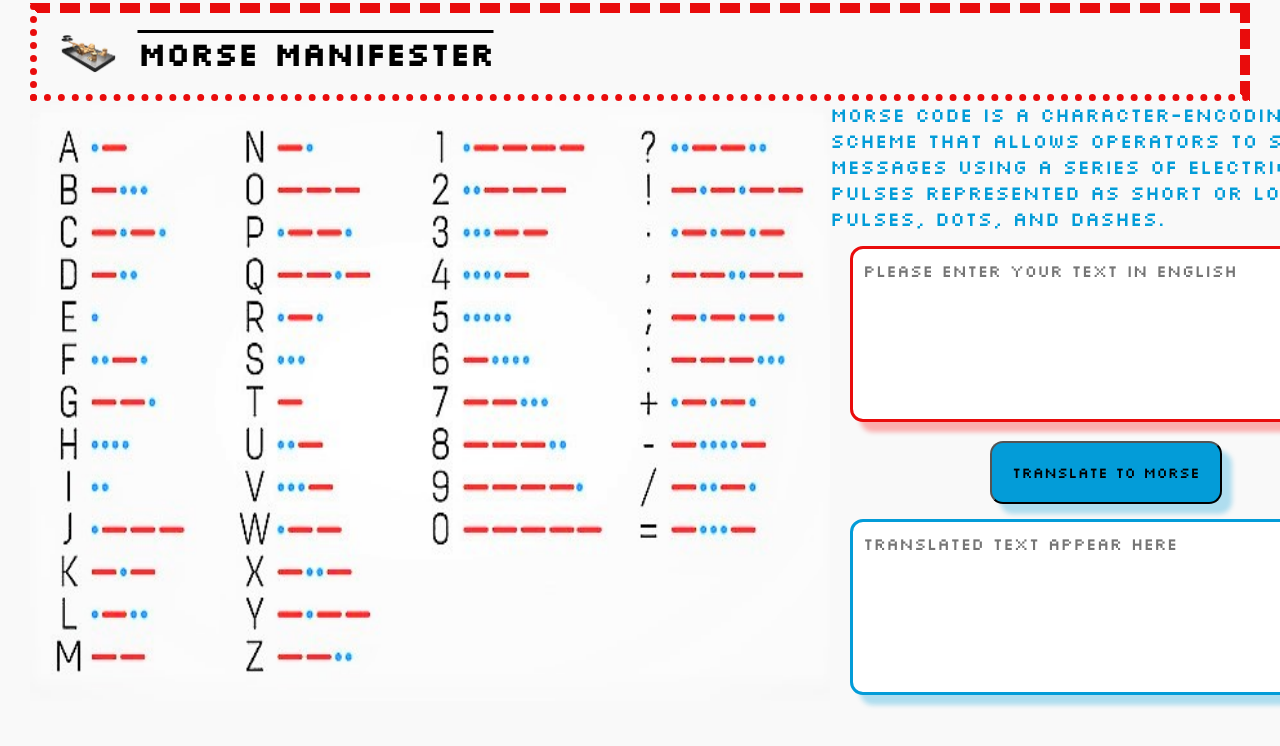
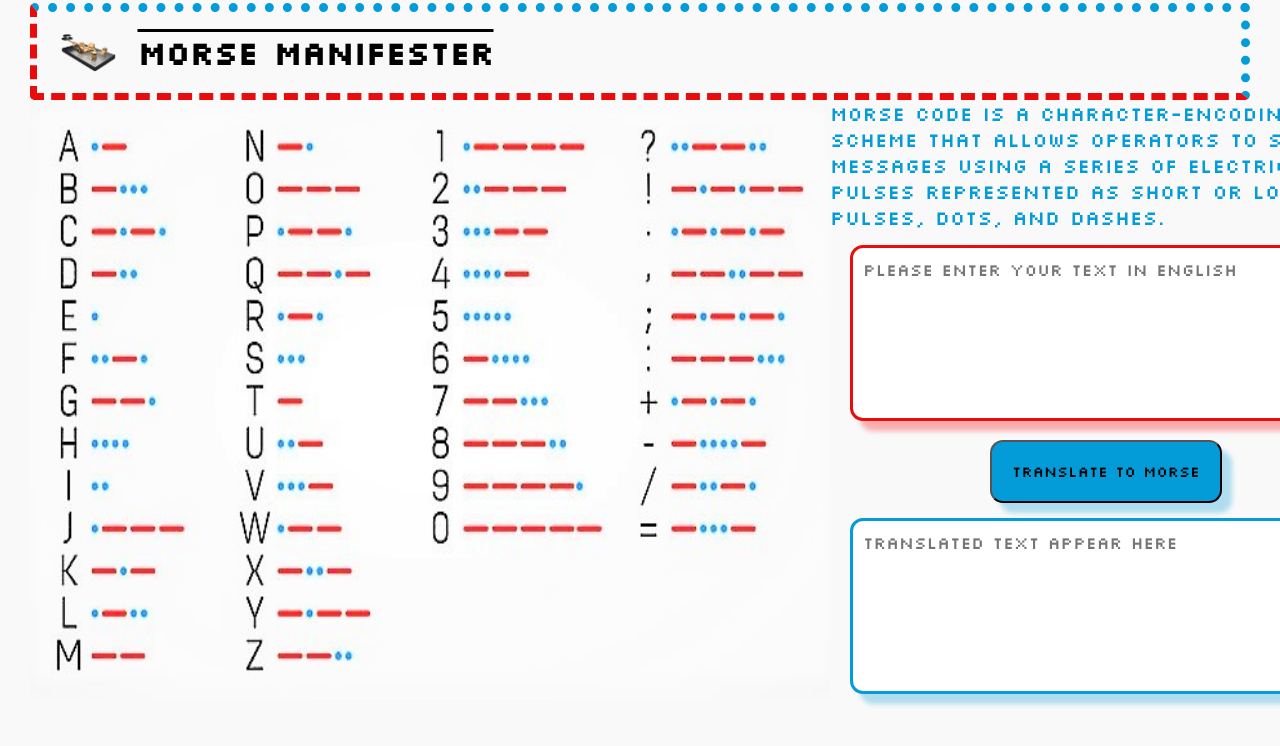
Before and after one commit to Anush79/morse-code-translator, a plain HTML site: page index.html in a window 1280 px wide. Shown: the top 746 px of the page. Drawn offline with Linux system fonts and the light colour scheme.

Commit message:
header style changed

```diff
--- a/style.css
+++ b/style.css
@@ -15,10 +15,11 @@ header {
     display: flex;
     text-decoration:overline;
     padding: 20px;
-    border-bottom: 7px dotted #e90c0c;
-    border-left: 7px dotted #e90c0c;
-    border-top: 10px dashed #e90c0c;
-    border-right: 10px dashed #e90c0c;
+    border-radius: 5px;
+    border-bottom: 7px dashed #e90c0c;
+    border-left: 7px dashed #e90c0c;
+    border-top: 9px dotted #039cd8;
+    border-right: 9px dotted #039cd8;
 }
 header img{
     height:40px;
```
